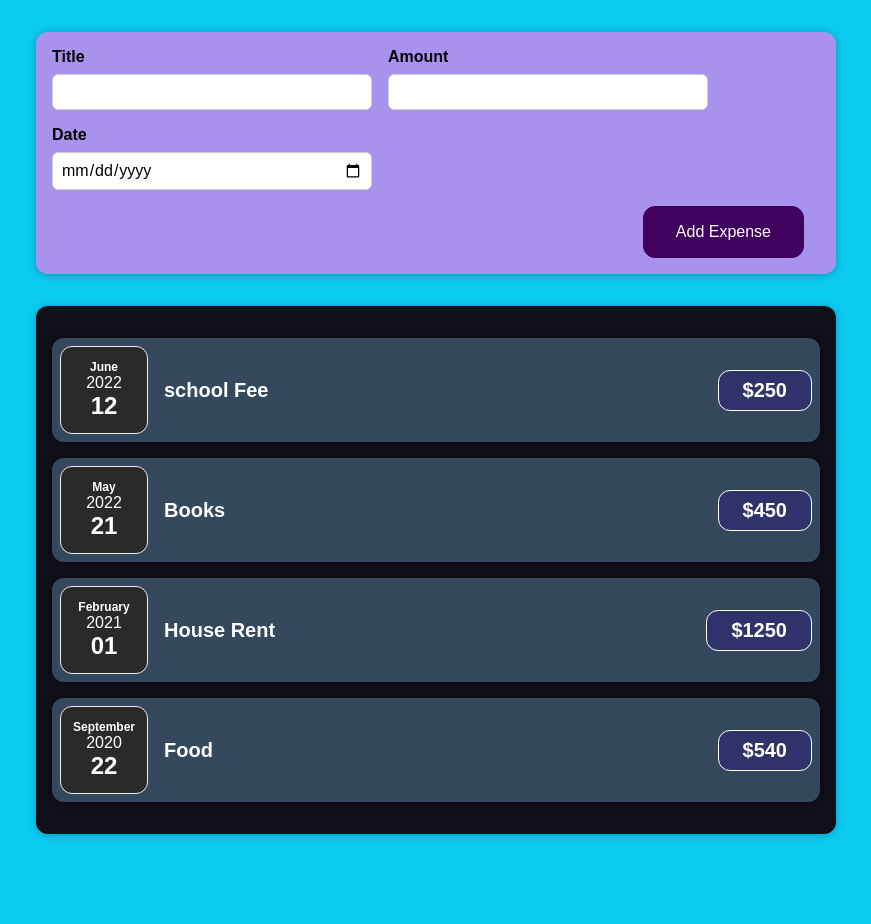
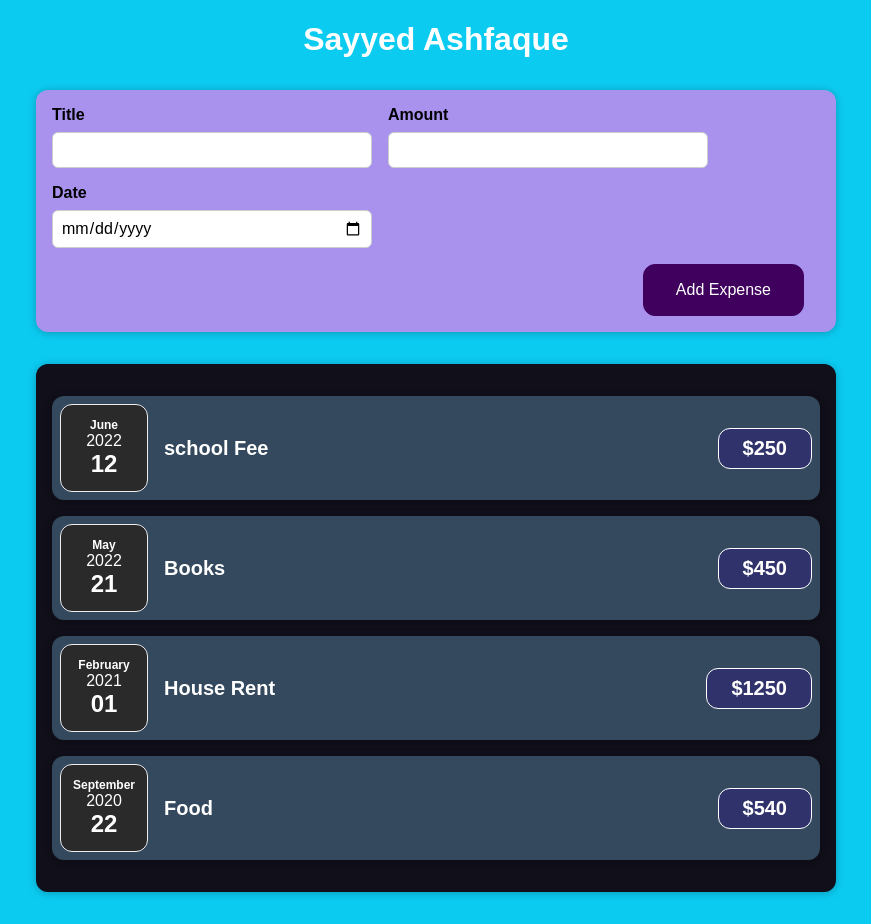
Before and after one commit to syashfaq/react-expense-item, a React (Create React App) app: page / in a window 1280 px wide. Shown: the whole page, without its empty margins (204-1075 px from the left). Before the commit the page ends 866 px from the top, so only its background shows below. Built offline with nearby package versions, Linux system fonts and the light colour scheme; the HTML template or start-up script is replaced by a standard one.

Commit message:
commited

```diff
--- a/src/App.js
+++ b/src/App.js
@@ -33,6 +33,7 @@ function App() {
 
   return (
     <div className="App">
+        <h1> Sayyed Ashfaque</h1>
         <NewExpense />
         <Expenses item={expenses} />
 
```
